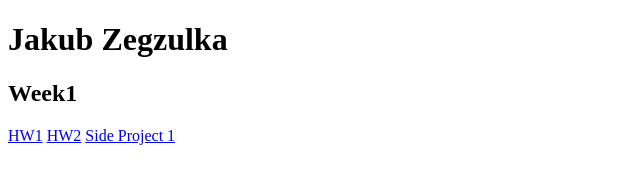
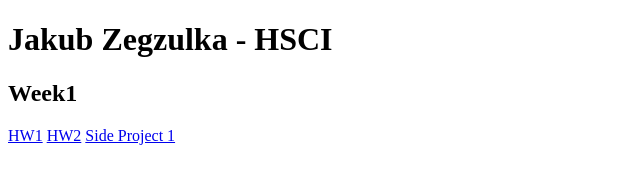
Before and after one commit to zegzulka/HSCI-234, a plain HTML site: page index.html in a window 1280 px wide. Shown: the whole page, without its empty margins (0-640 px from the left). Drawn offline with Linux system fonts and the light colour scheme.

Commit message:
Update index.html

```diff
--- a/index.html
+++ b/index.html
@@ -7,7 +7,7 @@
     <title>Document</title>
 </head>
 <body>
-    <h1>Jakub Zegzulka</h1>
+    <h1>Jakub Zegzulka - HSCI</h1>
     <h2>Week1</h2>
     <a href="week1/hw1/hw1.html">HW1</a>
     <a href="week1/hw2/hw2.html">HW2</a>
```
